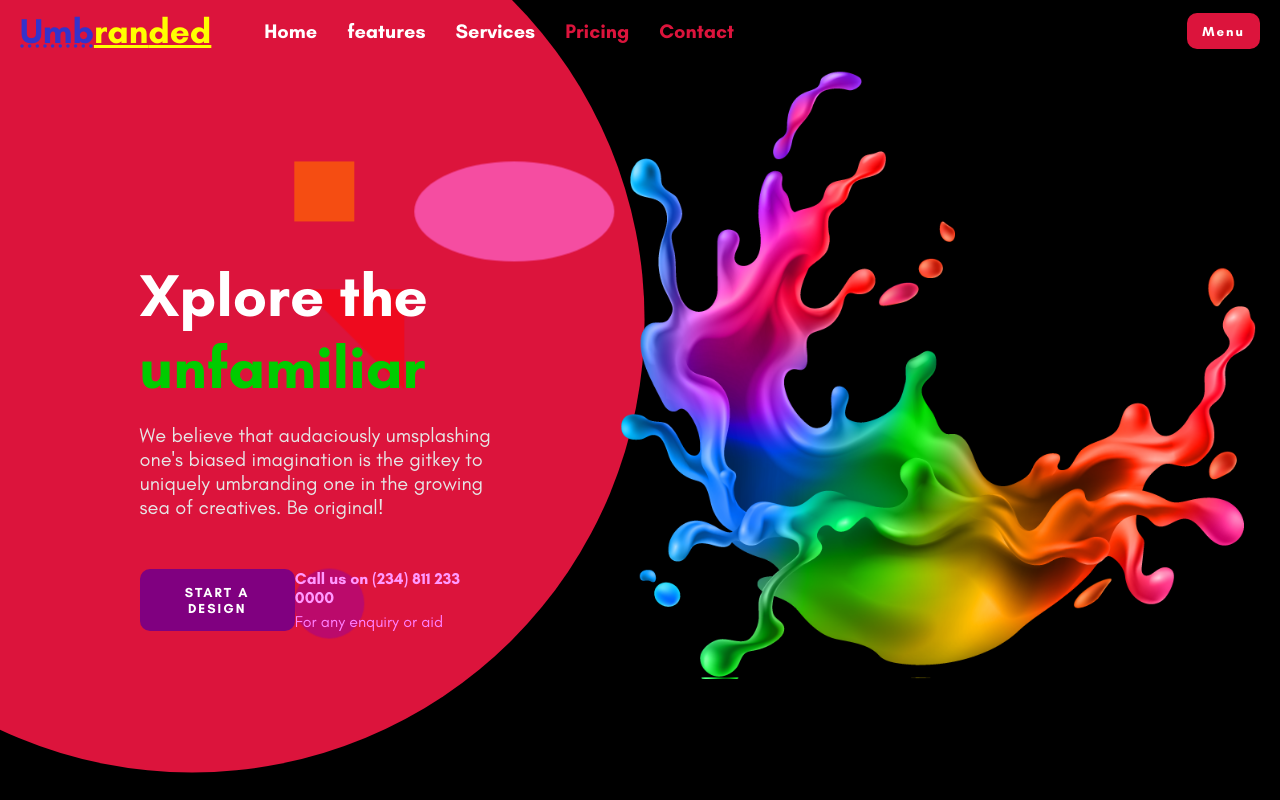
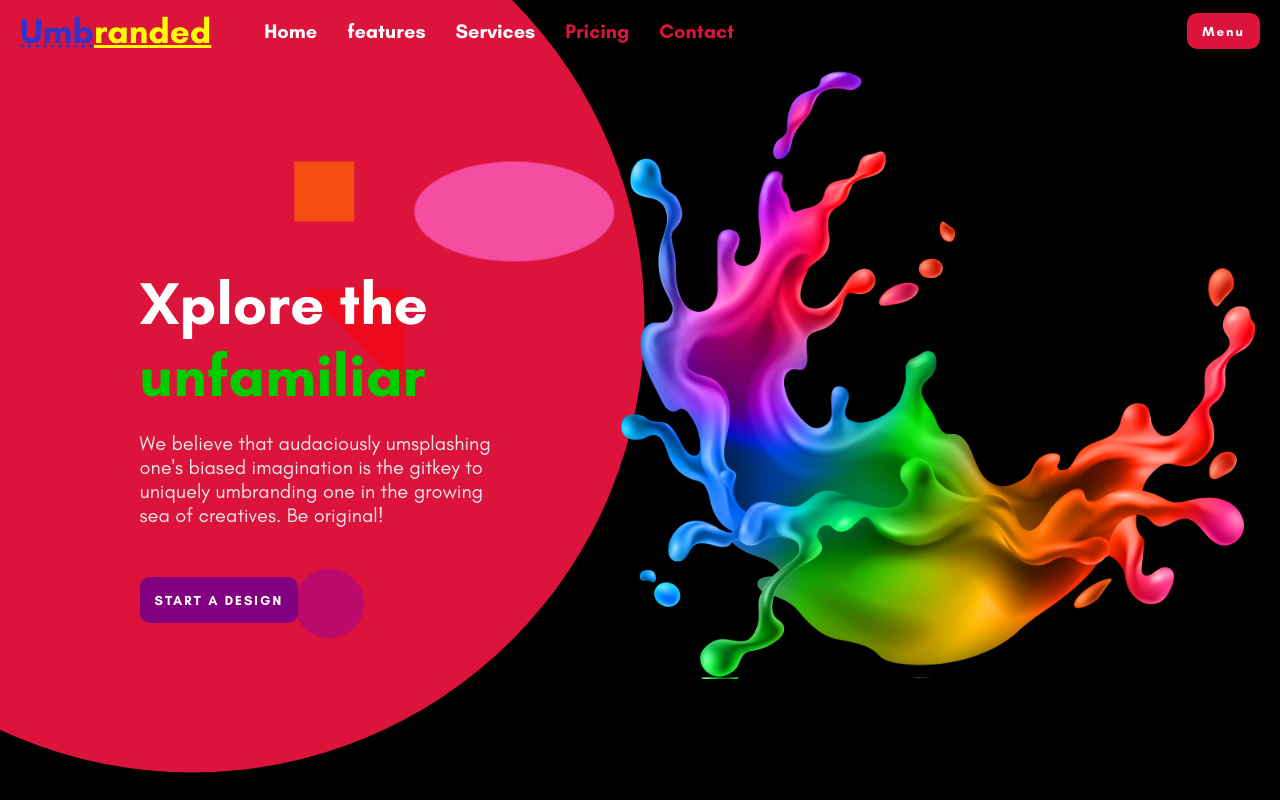
Before and after one commit to Odikanwa/umbranded, a React (Create React App) app: page / in a window 1280 px wide. Shown: the top 800 px of the page. Built offline with nearby package versions, Linux system fonts and the light colour scheme.

Commit message:
removed Call us contact

```diff
--- a/src/components/Intro.js
+++ b/src/components/Intro.js
@@ -83,20 +83,20 @@ const Button = styled.button`
     }
 `;
 
-const Contact = styled.div`
-    display: flex;
-    flex-direction: column;
-`;
+// const Contact = styled.div`
+//     display: flex;
+//     flex-direction: column;
+// `;
 
-const Phone = styled.span`
-    color: #ff99ff;
-    font-weight: bold;
-    z-index: 99;
-    @media only screen and (max-width: 480px){
-        color: #e6e6e6;
-        font-size: 16px;
-    }
-`;
+// const Phone = styled.span`
+//     color: #ff99ff;
+//     font-weight: bold;
+//     z-index: 99;
+//     @media only screen and (max-width: 480px){
+//         color: #e6e6e6;
+//         font-size: 16px;
+//     }
+// `;
 
 const ContactText = styled.span`
     color: #ff80ff;
@@ -129,10 +129,6 @@ const Intro = () => {
                 </Desc>
                 <Info>
                     <Button>START A DESIGN</Button>
-                    <Contact>
-                        <Phone> Call us on (234) 811 233 0000</Phone>
-                        <ContactText>For any enquiry or aid</ContactText>
-                    </Contact>
                 </Info>
             </Left>
             <Right><Image src={Splash4}/></Right>
@@ -142,3 +138,7 @@ const Intro = () => {
 }
 
 export default Intro;
+{/* <Contact>
+<Phone> Call us on (234) 811 233 0000</Phone>
+<ContactText>For any enquiry or aid</ContactText>
+</Contact> */}
```
